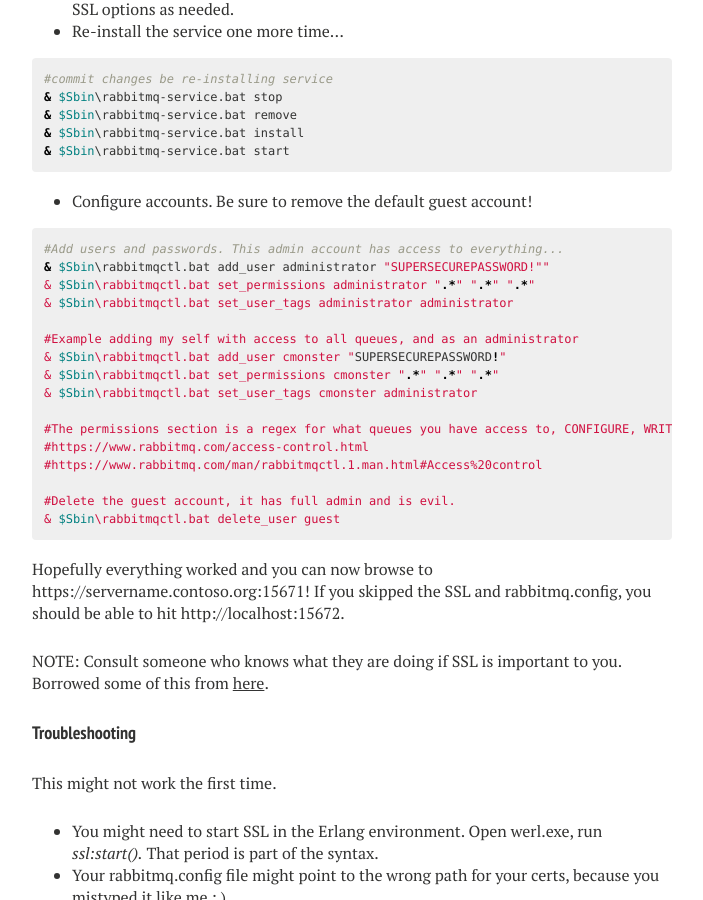
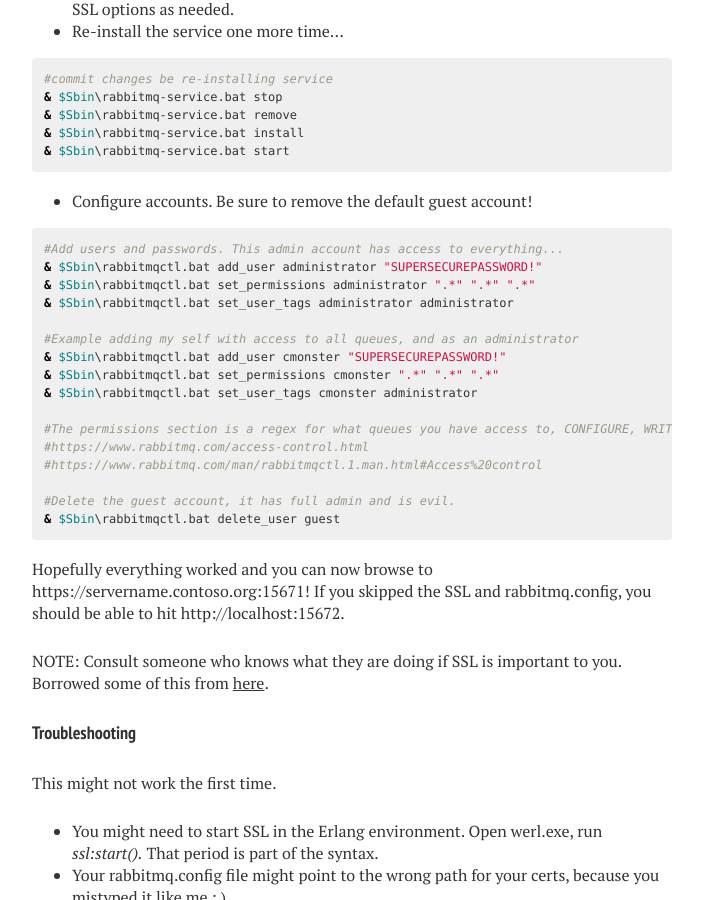
Before and after one commit to RamblingCookieMonster/RamblingCookieMonster.github.io, a Jekyll site: the page built from _posts/2015-07-06-RabbitMQ-Intro.md, in a window 1280 px wide and 900 px high, scrolled down 3498 px. Shown: the whole window, without its empty margins (288-991 px from the left). Built offline with Jekyll 4.4.1, drawn with Linux system fonts in a browser that asks for light colours; nearby versions of some CDN libraries; comment, search, counter and statistics services are not loaded.

Commit message:
sublime remnants...

```diff
--- a/_posts/2015-07-06-RabbitMQ-Intro.md
+++ b/_posts/2015-07-06-RabbitMQ-Intro.md
@@ -124,7 +124,7 @@
 
 {% highlight powershell %}
 #Add users and passwords. This admin account has access to everything...
-& $Sbin\rabbitmqctl.bat add_user administrator "SUPERSECUREPASSWORD!""
+& $Sbin\rabbitmqctl.bat add_user administrator "SUPERSECUREPASSWORD!"
 & $Sbin\rabbitmqctl.bat set_permissions administrator ".*" ".*" ".*"
 & $Sbin\rabbitmqctl.bat set_user_tags administrator administrator
 
```
